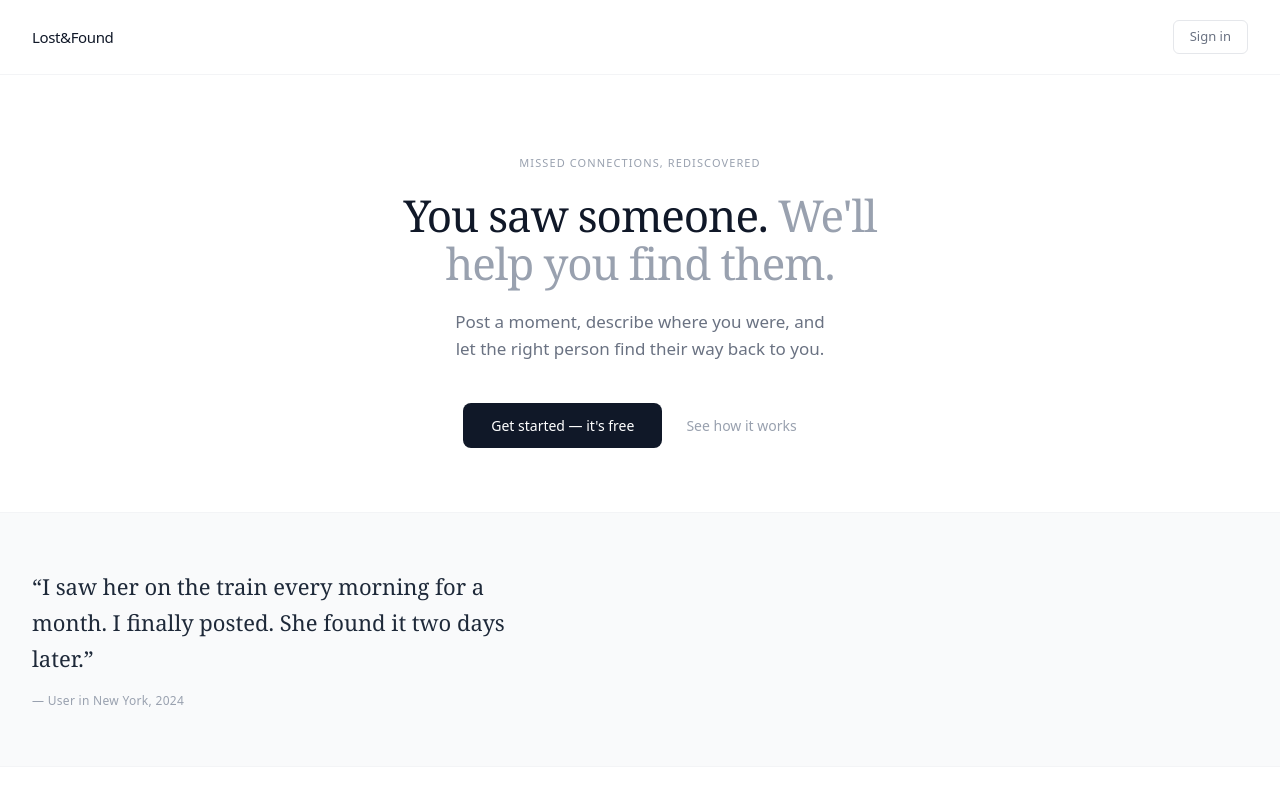
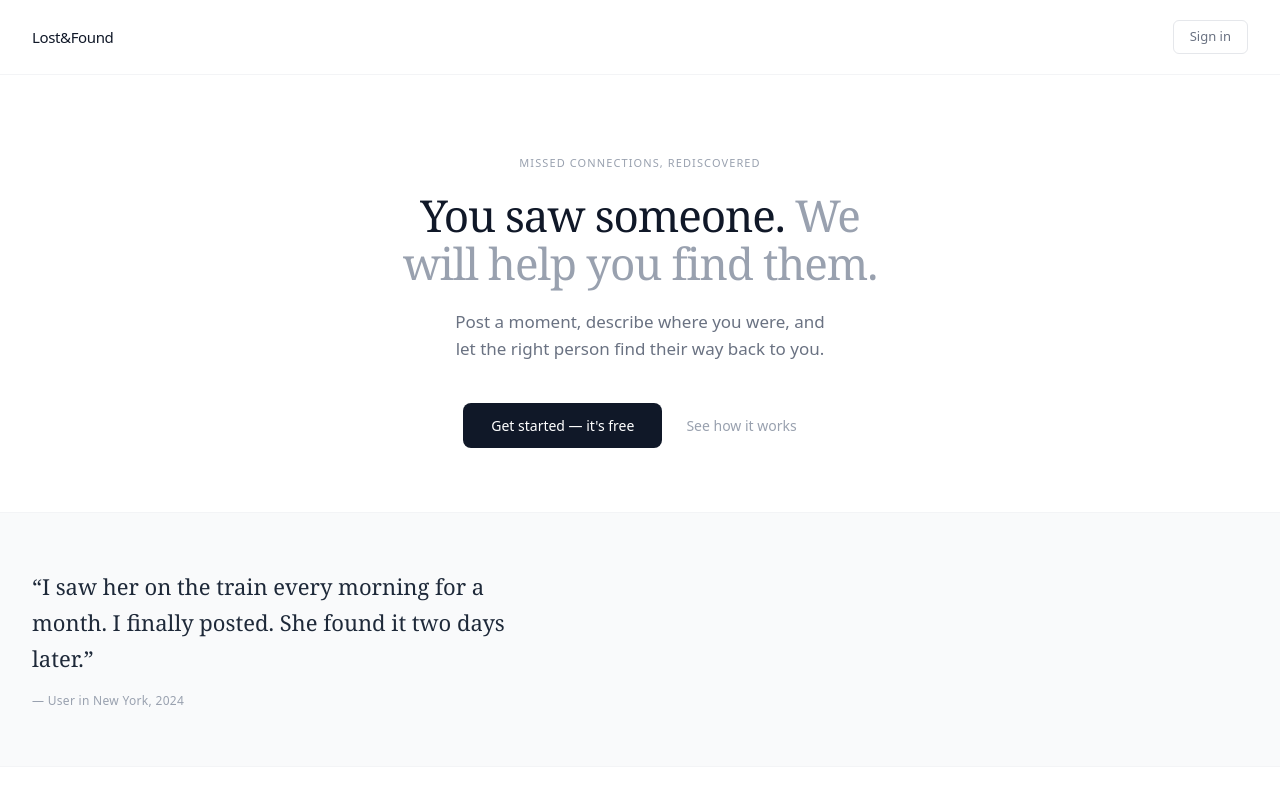
Before and after one commit to PranavGoyal01/Lost-n-Found, a Next.js app: page / in a window 1280 px wide. Shown: the top 800 px of the page. Built offline with nearby package versions, Linux system fonts and the light colour scheme.

Commit message:
update: linter error

```diff
--- a/app/page.tsx
+++ b/app/page.tsx
@@ -29,7 +29,7 @@ export default function Landing() {
         </p>
         <h1 className="text-[44px] font-normal leading-[1.1] tracking-tight max-w-[480px] mx-auto mb-5 text-gray-900">
           You saw someone.{' '}
-          <span className="text-gray-400">We'll help you find them.</span>
+          <span className="text-gray-400">We will help you find them.</span>
         </h1>
         <p
           className="text-[17px] text-gray-500 leading-relaxed max-w-[380px] mx-auto mb-10"
```
